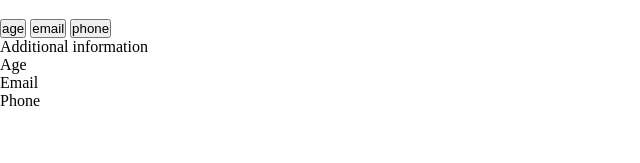
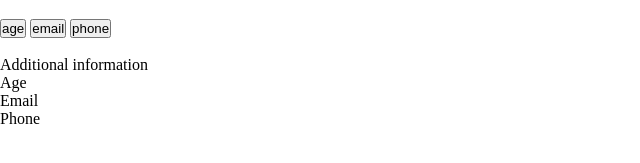
Before and after one commit to acciojob/random-user-js-Ranubirle, a website: page main.html in a window 1280 px wide. Shown: the part 303-466 px from the top of the page, without its empty margins (0-640 px from the left). Drawn offline with Linux system fonts and the light colour scheme; no server answers.

Commit message:
created a submission

```diff
--- a/main.html
+++ b/main.html
@@ -14,8 +14,8 @@
 	<img src="https://randomuser.me/api/portraits/women/89.jpg"><br><br>
 		<button>age</button>
 	<button>email</button>
-	<button>phone</button>
-	<section>
+	<button>phone</button><br>
+	<section><br>
 	</h2>Additional information</h2>
 		<p>Age</p><span id='age'></span>
 		<p>Email</p><span id='email'></span>
```
